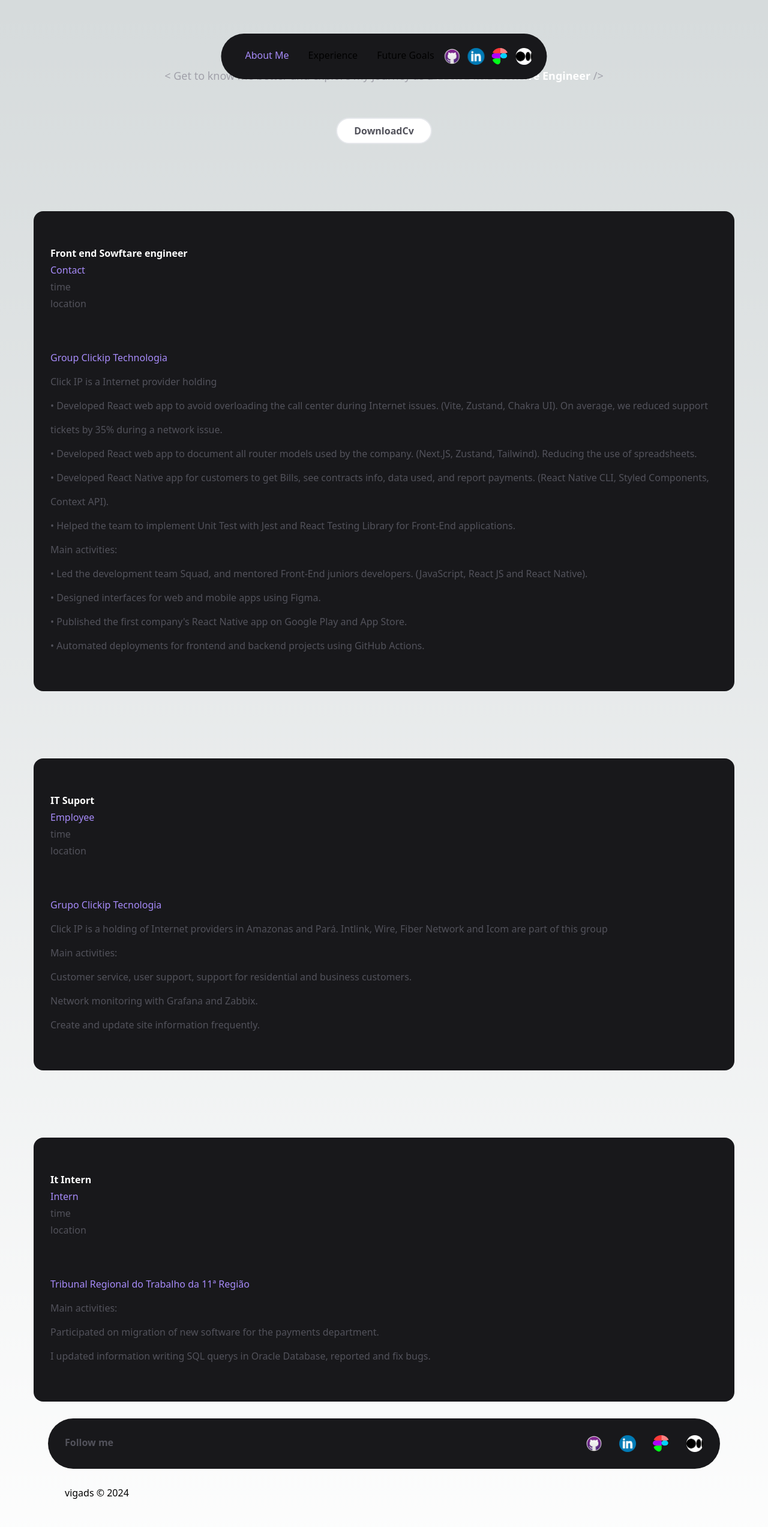
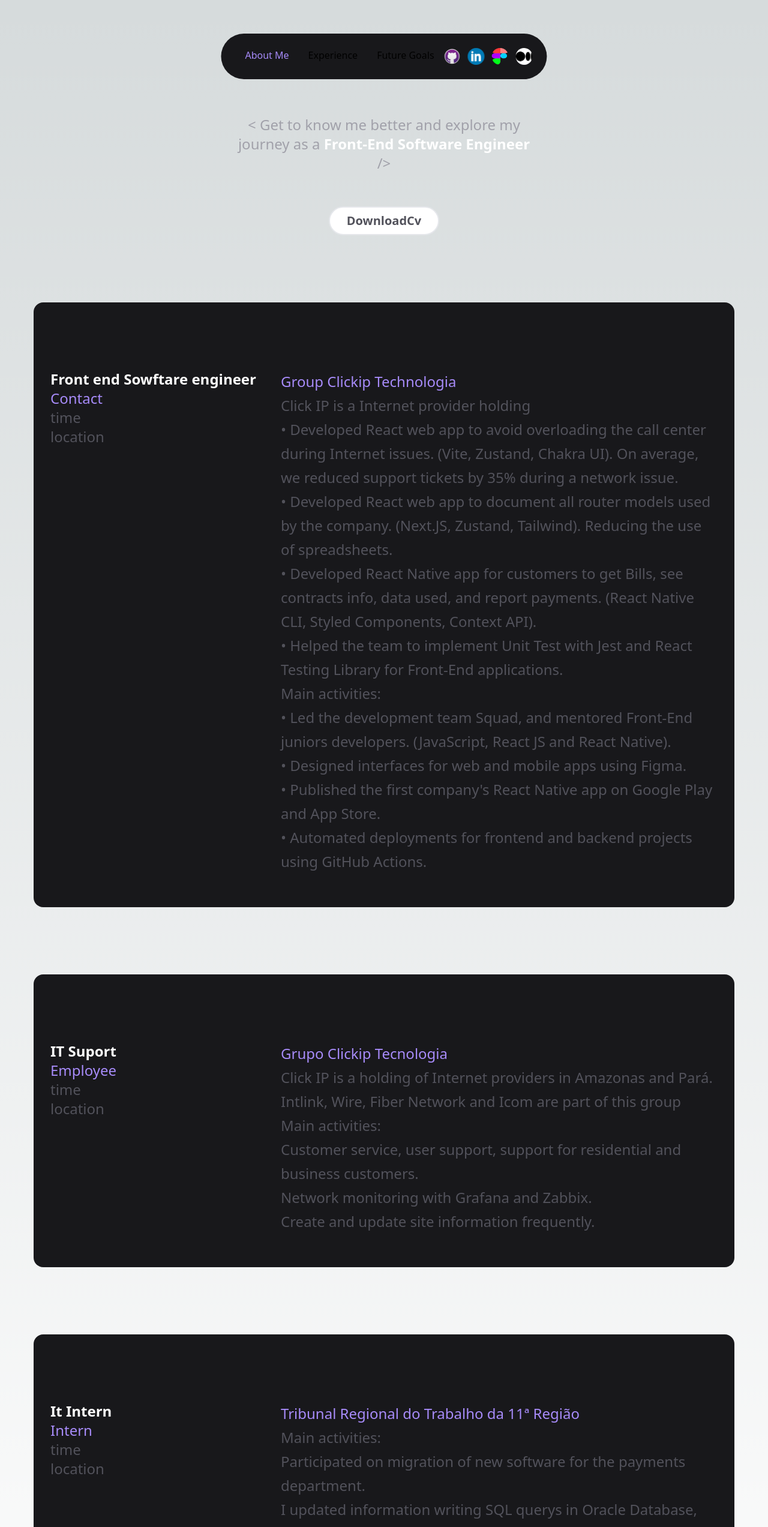
Before and after one commit to Stefan3-1-4/lucas02, a Next.js app in the folder cartof03/: page /experience in a window 1280 px wide. Shown: the top 2545 px of the page at 60% size. Built offline with nearby package versions, Linux system fonts and the light colour scheme.

Commit message:
2xl styles added for experience page
added styles for the 2xl

```diff
--- a/cartof03/app/experience/page.jsx
+++ b/cartof03/app/experience/page.jsx
@@ -3,19 +3,19 @@ import React from 'react'
 export default function Experience() {
   return (
     <main className='text-zinc-600'>
-      <header className='xs:flex-col xs:place-content-center sm:mt-28 sm:space-y-14'>
-        <p className='text-zinc-400 sm:text-lg sm:leading-7 sm:text-center sm:mx-48'>&lt; Get to know me better and explore my journey as a <span className='text-white font-bold'>Front-End Software Engineer</span> /&gt;</p>
+      <header className='xl:mt-48 xl:text-xl xs:flex-col xs:place-content-center sm:mt-28 sm:space-y-14'>
+        <p className='text-zinc-400 xl:mx-96 xl:text-2xl sm:text-lg sm:leading-7 sm:text-center sm:mx-48'>&lt; Get to know me better and explore my journey as a <span className='text-white font-bold'>Front-End Software Engineer</span> /&gt;</p>
         <a className='sm:flex sm:text-center sm:place-content-center sm:w-fit sm:mx-auto sm:p-2 sm:px-7 sm:font-bold sm:border-2 sm:rounded-full sm:bg-white'>DownloadCv</a>
       </header>
-      <section className='bg-zinc-900 rounded-2xl sm:flex-col sm:space-y-14 sm:mt-28 sm:mx-14 sm:leading-7 sm:py-14 sm:px-7'>
-        <div className=''>
+      <section className='bg-zinc-900 rounded-2xl xl:text-2xl xl:flex xl:flex-row sm:flex-col sm:space-y-14 sm:mt-28 sm:mx-14 sm:leading-7 sm:py-14 sm:px-7'>
+        <div className='xl:min-w-96 xl:mt-14 xl:flex-col'>
           <h2 className='text-white font-bold'>Front end Sowftare engineer</h2>
           <span className='text-violet-400 sm:my-96'>Contact</span>
           <p>time</p>
           <p>location</p>
         </div>
-        <div className='sm:leading-10'>
-          <h3 className='text-violet-400'>Group Clickip Technologia</h3>
+        <div className='xl:min-w-96 xl:flex-col sm:leading-10'>
+          <h3 className='text-violet-400 '>Group Clickip Technologia</h3>
           <ul>
             <p>Click IP is a Internet provider holding</p>
             <li><p>• Developed React web app to avoid overloading the call center during Internet issues. (Vite, Zustand, Chakra UI). On average, we reduced support tickets by 35% during a network issue.</p></li>
@@ -30,14 +30,14 @@ export default function Experience() {
           </ul>
         </div>
       </section>
-      <section className='bg-zinc-900 rounded-2xl sm:flex-col sm:space-y-14 sm:mt-28 sm:mx-14 sm:leading-7 sm:py-14 sm:px-7'>
-        <div>
+      <section className='bg-zinc-900 rounded-2xl xl:text-2xl xl:flex xl:flex-row sm:flex-col sm:space-y-14 sm:mt-28 sm:mx-14 sm:leading-7 sm:py-14 sm:px-7'>
+        <div className='xl:min-w-96 xl:mt-14 xl:flex-col'>
           <h2 className='text-white font-bold'>IT Suport</h2>
           <span className='text-violet-400'>Employee</span>
           <p>time</p>
           <p>location</p>
         </div>
-        <div className='sm:leading-10'>
+        <div className='xl:min-w-96 xl:flex-col sm:leading-10'>
           <h3 className='text-violet-400'>Grupo Clickip Tecnologia</h3>
           <ul>
             <p>Click IP is a holding of Internet providers in Amazonas and Pará. Intlink, Wire, Fiber Network and Icom are part of this group</p>
@@ -48,14 +48,14 @@ export default function Experience() {
           </ul>
         </div>
       </section>
-      <section className='bg-zinc-900 rounded-2xl sm:flex-col sm:space-y-14 sm:mt-28 sm:mx-14 sm:leading-7 sm:py-14 sm:px-7'>
-        <div>
+      <section className='bg-zinc-900 rounded-2xl xl:text-2xl xl:flex xl:flex-row sm:flex-col sm:space-y-14 sm:mt-28 sm:mx-14 sm:leading-7 sm:py-14 sm:px-7'>
+        <div className='xl:min-w-96 xl:mt-14 xl:flex-col'>
           <h2 className='text-white font-bold'>It Intern</h2>
           <span className='text-violet-400'>Intern</span>
           <p>time</p>
           <p>location</p>
         </div>
-        <div className='sm:leading-10'>
+        <div className='xl:min-w-96 xl:flex-col sm:leading-10'>
           <h3 className='text-violet-400'>Tribunal Regional do Trabalho da 11ª Região</h3>
           <ul>
             <p>Main activities:</p>
```
